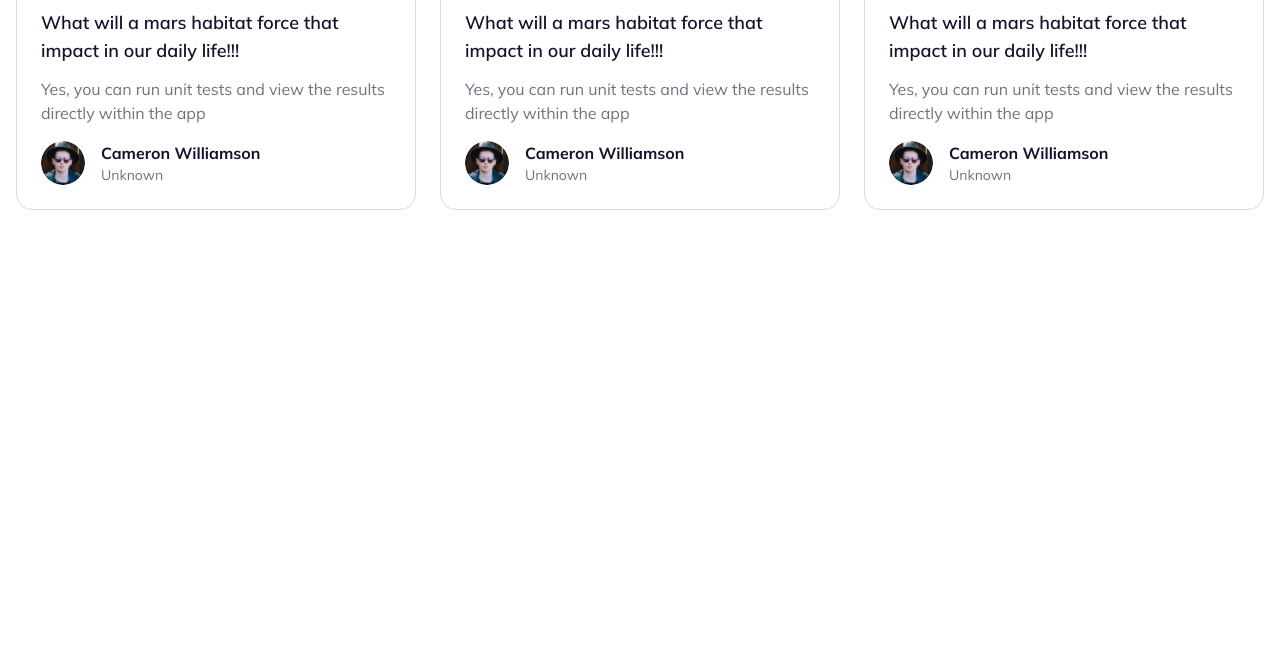
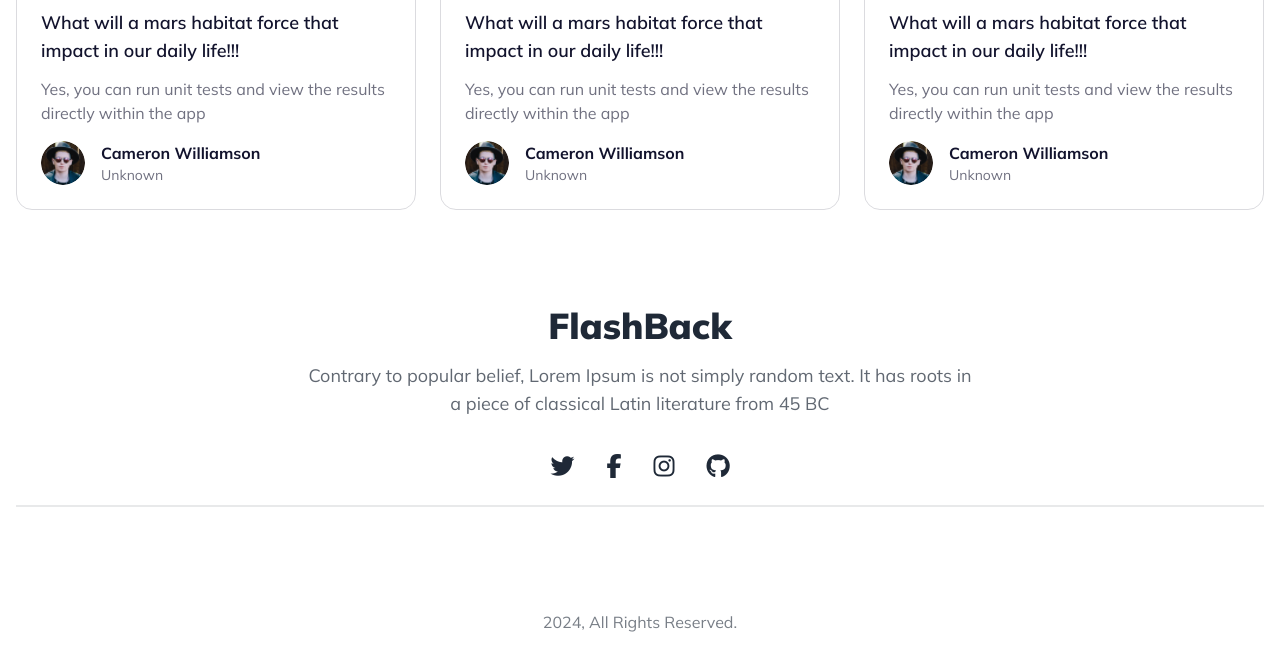
Before and after one commit to yasin-arft/Flashback-Forum, a plain HTML site: page index.html in a window 1280 px wide. Shown: the part 2590-3260 px from the top of the page. Before the commit the page ends 2896 px from the top, so only its background shows below. Drawn offline with nearby package versions, Linux system fonts and the light colour scheme.

Commit message:
footer added

```diff
--- a/index.html
+++ b/index.html
@@ -275,7 +275,8 @@
               <img src="./assets/icons/celender.svg" alt="">
               <span class="opacity-60">29 January 2024</span>
             </div>
-            <h2 class="card-title text-lg font-semibold my-3">What will a mars habitat force that impact in our daily life!!!</h2>
+            <h2 class="card-title text-lg font-semibold my-3">What will a mars habitat force that impact in our daily
+              life!!!</h2>
             <p class="opacity-60">Yes, you can run unit tests and view the results directly within the app</p>
             <div class="flex items-center gap-4 mt-4">
               <img class="rounded-full size-11" src="./assets/images/profile.png" alt="profile">
@@ -296,7 +297,8 @@
               <img src="./assets/icons/celender.svg" alt="">
               <span class="opacity-60">29 January 2024</span>
             </div>
-            <h2 class="card-title text-lg font-semibold my-3">What will a mars habitat force that impact in our daily life!!!</h2>
+            <h2 class="card-title text-lg font-semibold my-3">What will a mars habitat force that impact in our daily
+              life!!!</h2>
             <p class="opacity-60">Yes, you can run unit tests and view the results directly within the app</p>
             <div class="flex items-center gap-4 mt-4">
               <img class="rounded-full size-11" src="./assets/images/profile.png" alt="profile">
@@ -317,7 +319,8 @@
               <img src="./assets/icons/celender.svg" alt="">
               <span class="opacity-60">29 January 2024</span>
             </div>
-            <h2 class="card-title text-lg font-semibold my-3">What will a mars habitat force that impact in our daily life!!!</h2>
+            <h2 class="card-title text-lg font-semibold my-3">What will a mars habitat force that impact in our daily
+              life!!!</h2>
             <p class="opacity-60">Yes, you can run unit tests and view the results directly within the app</p>
             <div class="flex items-center gap-4 mt-4">
               <img class="rounded-full size-11" src="./assets/images/profile.png" alt="profile">
@@ -333,6 +336,24 @@
   </main>
   <!-- main end -->
 
+  <!-- footer start -->
+  <footer class="my-8 md:my-12 lg:my-16 xl:my-24">
+    <div class="container mx-auto px-4 text-center">
+      <h2 class="text-4xl font-black">FlashBack</h2>
+      <p class="text-lg mt-4 max-w-2xl mx-auto opacity-70">Contrary to popular belief, Lorem Ipsum is not simply random
+        text. It has roots in a piece of classical Latin literature from 45 BC</p>
+      <ul class="flex justify-center items-center gap-4 md:gap-6 lg:gap-8 text-2xl mt-6 md:mt-8">
+        <li><a href=""><i class="fa-brands fa-twitter"></i></a></li>
+        <li><a href=""><i class="fa-brands fa-facebook-f"></i></a></li>
+        <li><a href=""><i class="fa-brands fa-instagram"></i></a></li>
+        <li><a href=""><i class="fa-brands fa-github"></i></a></li>
+      </ul>
+      <div class="divider mx-auto"></div>
+      <p class="text-center my-8 md:my-12 lg:my-16 xl:my-24 opacity-60">2024, All Rights Reserved.</p>
+    </div>
+  </footer>
+  <!-- footer end -->
+
   <!-- script -->
   <script src="scripts/script.js"></script>
 </body>
```
